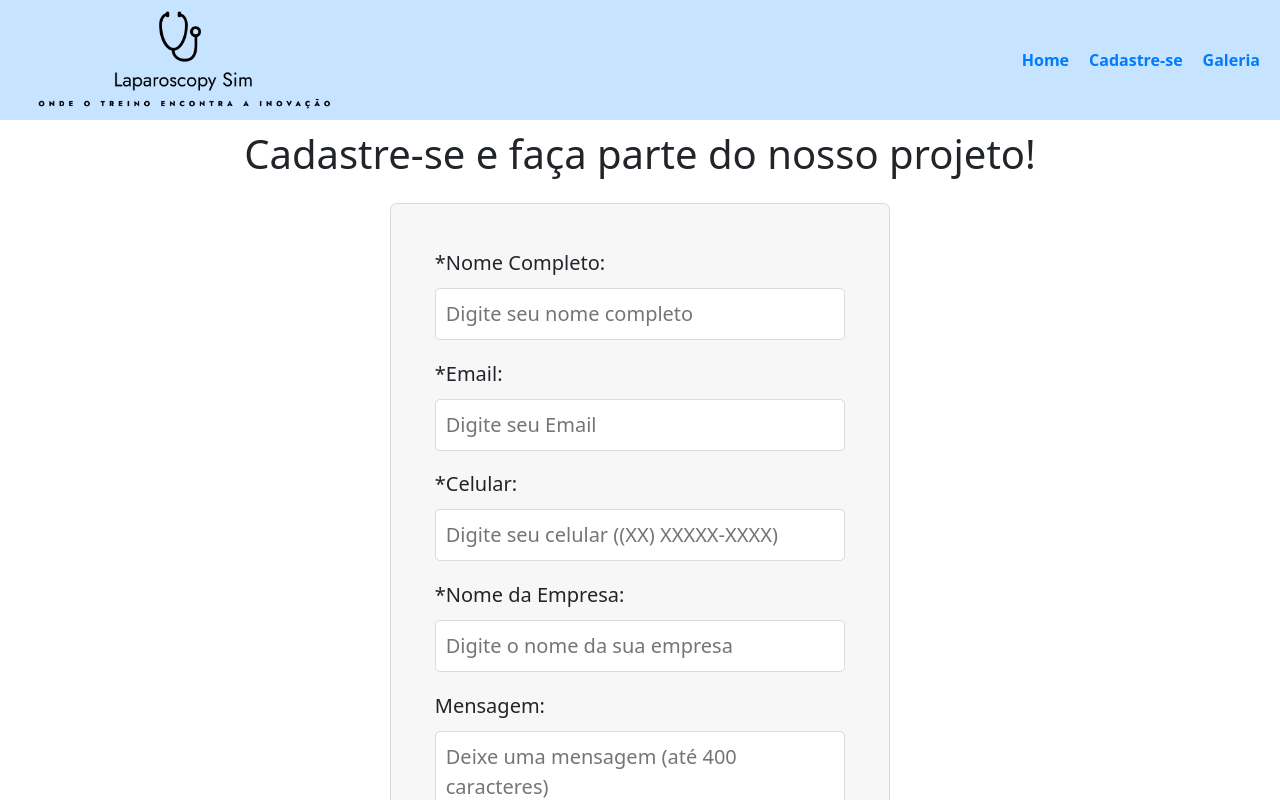
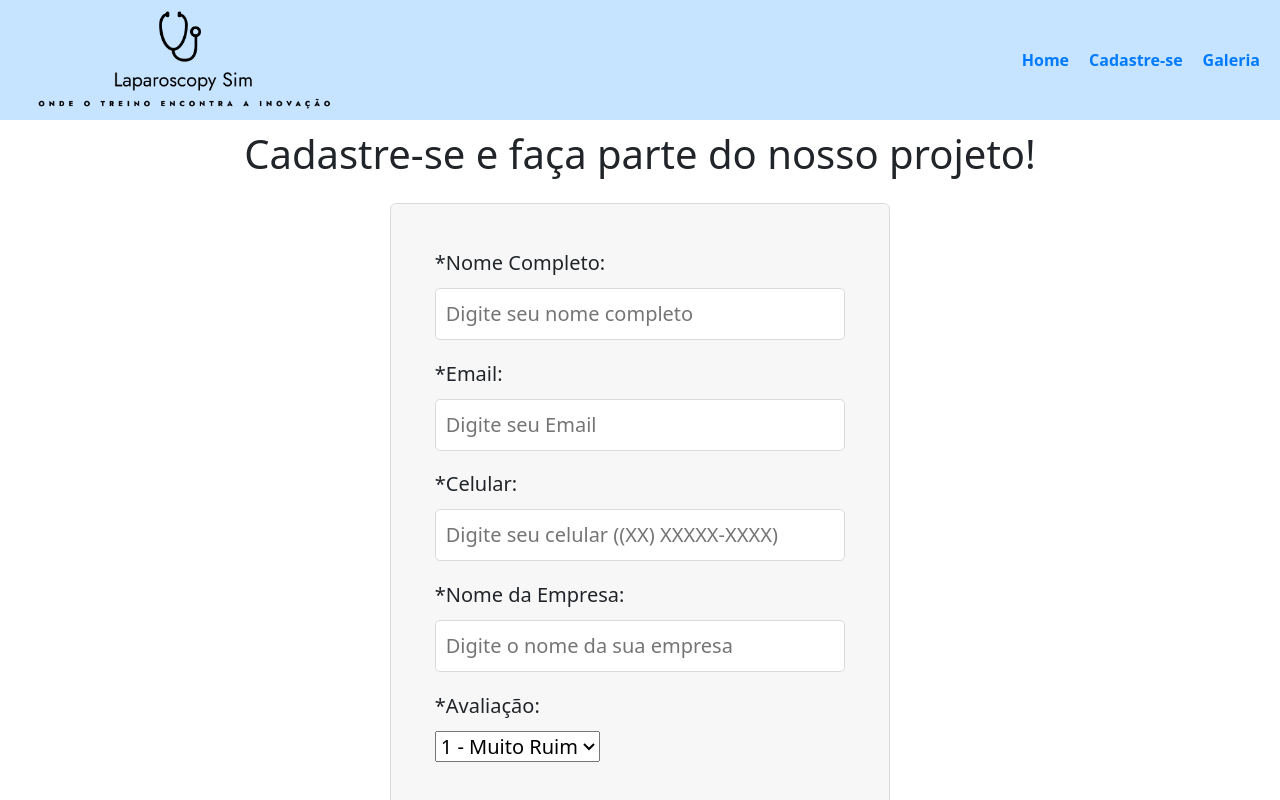
Before and after one commit to pbrnx/site-sprint-investidores, a React (Vite) app: page /cadastro in a window 1280 px wide. Shown: the top 800 px of the page. Built offline with nearby package versions, Linux system fonts and the light colour scheme.

Commit message:
adição do campo de avaliação e alterações na página de Projeto

```diff
--- a/src/routes/Cadastro.jsx
+++ b/src/routes/Cadastro.jsx
@@ -12,6 +12,7 @@ function Cadastro() {
   const [nomeEmpresa, setnomeEmpresa] = useState('');
   const [mensagem, setMensagem] = useState('');
   const [checkboxChecked, setCheckboxChecked] = useState(false);
+  const [avaliacao, setAvaliacao] = useState('1'); // Novo estado para a avaliação
 
   const history = useNavigate();
 
@@ -27,6 +28,7 @@ function Cadastro() {
   };
   const handleMensagemChange = (event) => setMensagem(event.target.value);
   const handleCheckboxChange = (event) => setCheckboxChecked(event.target.checked);
+  const handleAvaliacaoChange = (event) => setAvaliacao(event.target.value); // Novo handle para a avaliação
 
   const handleSubmit = async (event) => {
     event.preventDefault();
@@ -54,7 +56,7 @@ function Cadastro() {
       return;
     }
 
-    const newUser = { nome, email, celular, nomeEmpresa, mensagem };
+    const newUser = { nome, email, celular, nomeEmpresa, mensagem, avaliacao };
 
     try {
       // Obter a URL do backend dinamicamente
@@ -102,6 +104,17 @@ function Cadastro() {
         <input type="text" id="empresa" placeholder='Digite o nome da sua empresa' value={nomeEmpresa} onChange={handlenomeEmpresaChange} />
         <br />
 
+        {/* Combo box de Avaliação */}
+        <label htmlFor="avaliacao">*Avaliação: </label>
+        <select id="avaliacao" value={avaliacao} onChange={handleAvaliacaoChange}>
+          <option value="5">5 - Muito Bom</option>
+          <option value="4">4 - Bom</option>
+          <option value="3">3 - Médio</option>
+          <option value="2">2 - Ruim</option>
+          <option value="1">1 - Muito Ruim</option>
+        </select>
+        <br /><br />
+
         <label htmlFor="mensagem">Mensagem: </label>
         <textarea id="mensagem" placeholder='Deixe uma mensagem (até 400 caracteres)' value={mensagem} onChange={handleMensagemChange} maxLength="400" style={{ width: '100%', maxWidth: '400px', height: '100px', maxHeight: '400px' }} />
         <br />
--- a/src/routes/Projeto.jsx
+++ b/src/routes/Projeto.jsx
@@ -70,6 +70,7 @@ export default function Home() {
             <li>Desenvolver uma abordagem holística, integrando ergonomia e eficiência de movimento.</li>
           </ul>
           O LaparoscopySim é uma ferramenta indispensável para o aprendizado e domínio da laparoscopia, preparando você para enfrentar os desafios do futuro da medicina com confiança e habilidade.
+          <br /><br /><b>Clique nas imagens para interagir!</b>
         </p>
       </div>
 
@@ -93,8 +94,6 @@ export default function Home() {
         </div>
 
       </div>
-
-      <Footer />
     </>
   );
 }
```
Also changed, not shown: 1 other file (tests, documents, lock files or other folders).
